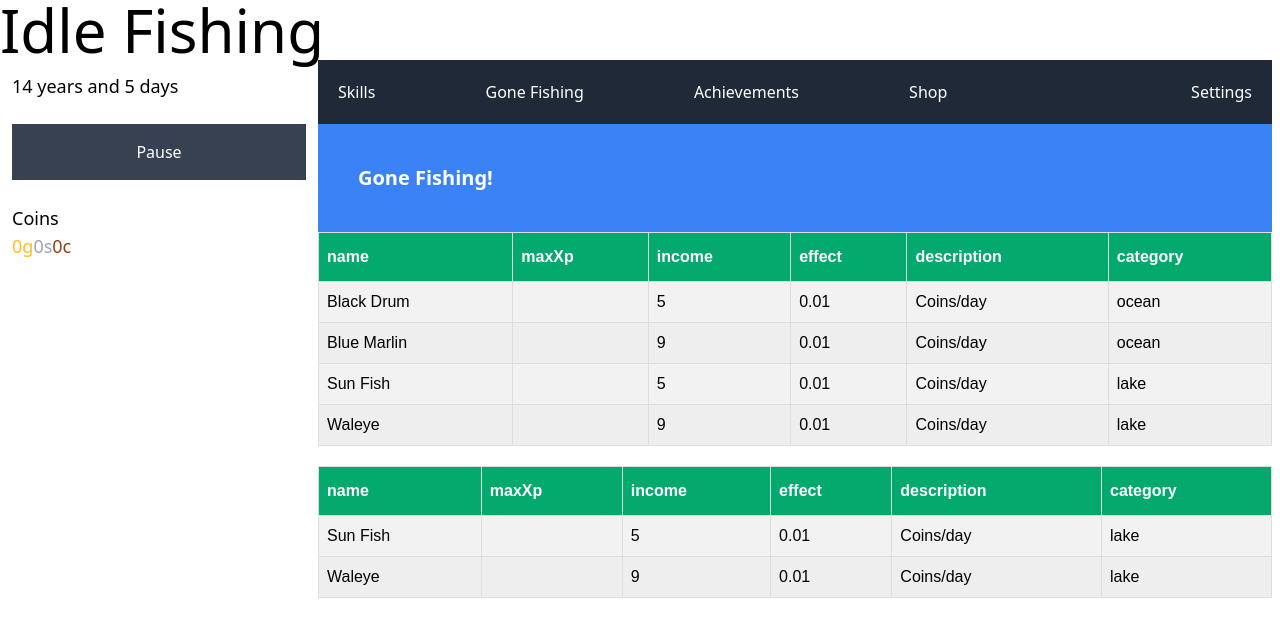
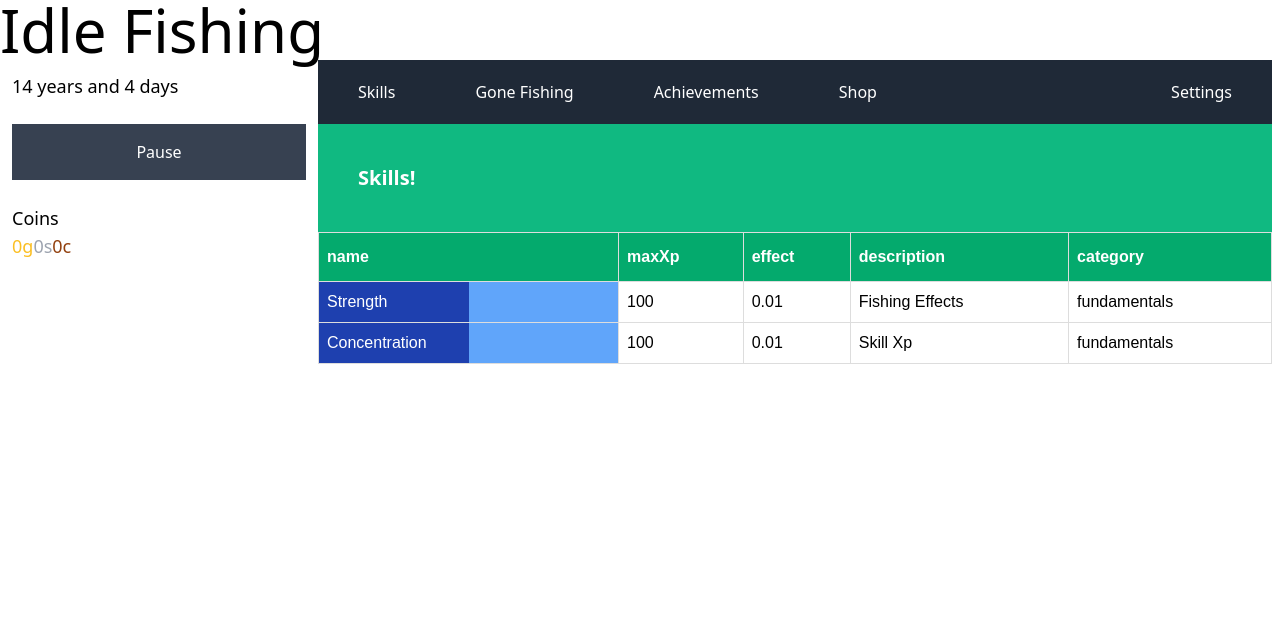
Before and after one commit to Landon345/Idle-Fishing, a Svelte app: page / in a window 1280 px wide. Shown: the top 636 px of the page. Built offline with nearby package versions, Linux system fonts and the light colour scheme.

Commit message:
saving working now with maps

```diff
--- a/src/App.svelte
+++ b/src/App.svelte
@@ -7,12 +7,12 @@
 	import Settings from "src/tabs/Settings.svelte";
 
 	import {calculatedAge, createData, loadGameData, saveGameData, update, togglePause} from "./functions";
-	import {boatBaseData, fishBaseData, GameData, itemBaseData, skillBaseData} from "./gameData";
+	import {boatBaseData, fishBaseData, GameData, itemBaseData, skillBaseData, updateSpeed} from "./gameData";
 	import {onMount } from "svelte";
 
 
 	type Tab = "goneFishing" | "skills" | "shop" | "achievements" | "settings";
-	let selectedTab: Tab = "goneFishing";
+	let selectedTab: Tab = "skills";
 	let gameData: GameDataType = GameData;
 
 
@@ -25,7 +25,7 @@
 			update()
 		}
 	}
-	const masterInterval: number = window.setInterval(updateGame, 1000)
+	const masterInterval: number = window.setInterval(updateGame, 1000 / updateSpeed)
 	const saveInterval: number = window.setInterval(saveGameData, 3000)
 
 	const selectTab = (selected: Tab) => {
@@ -71,16 +71,14 @@
 
 		<div class="flex flex-col mr-2 w-3/4 overflow-x-auto">
 
-			<div class="flex flex-row bg-gray-800 text-white p-5">
-				<div class="flex flex-row justify-between w-2/3">
-					<button on:click={() => selectTab("skills")}>Skills</button>
-					<button on:click={() => selectTab("goneFishing")}>Gone Fishing</button>
-					<button on:click={() => selectTab("achievements")}>Achievements</button>
-					<button on:click={() => selectTab("shop")}>Shop</button>
+			<div class="flex flex-row bg-gray-800 text-white justify-between">
+				<div class="flex flex-row">
+					<button class="btn" on:click={() => selectTab("skills")}>Skills</button>
+					<button class="btn" on:click={() => selectTab("goneFishing")}>Gone Fishing</button>
+					<button class="btn" on:click={() => selectTab("achievements")}>Achievements</button>
+					<button class="btn" on:click={() => selectTab("shop")}>Shop</button>
 				</div>
-				<div class="flex justify-end w-1/3" >
-					<button on:click={() => selectTab("settings")}>Settings</button>
-				</div>
+				<button class="btn" on:click={() => selectTab("settings")}>Settings</button>
 			</div>
 
 			<div class="flex flex-col">
@@ -108,10 +106,20 @@
 	@tailwind components;
 	@tailwind utilities;
 
-	tr:nth-child(even){background-color: #f2f2f2;}
-	tr:nth-child(odd){background-color: #eee;}
+	.btn {
+		@apply hover:bg-gray-900 py-5 px-10
+	}
+
+	/* tr:nth-child(even){background-color: #f2f2f2;}
+	tr:nth-child(odd){background-color: #eee;} */
 
 	tr:hover {background-color: #ddd;}
 
-
+    tr{
+        border-bottom: 1px solid #ddd
+    }
+	td{
+		border: 1px solid #ddd;
+        padding: 8px;;
+	}
 </style>
--- a/src/components/Table.svelte
+++ b/src/components/ProgressTable.svelte
@@ -1,12 +1,16 @@
 <script lang="ts">
-    import TableBar from "src/components/TableBar.svelte";
-    import type {GameDataType} from "src/Entities";
+    import TableBar from "src/components/ProgressTableBar.svelte";
+    import type {Bases, GameDataType} from "src/Entities";
 import Achievements from "src/tabs/Achievements.svelte";
 
     let keys = {};
     export let gameData: GameDataType;
 
-    export let tableInfo = []
+    export let tableInfo: Bases[] = [];
+
+    // headers I need:
+    // ["Fundamentals", "Level", "Effect", "Xp/day", "Xp left", "Max Level"]
+    // ["Ocean", "Level", "Income/day", "Effect", "Xp/day", "Xp left", "Max Level"]
 
     const grabHeaders = (): string[] => {
         return tableInfo.length == 0 ? [] : Object.keys(tableInfo[0]);
@@ -21,7 +25,7 @@ import Achievements from "src/tabs/Achievements.svelte";
     </tr>
     {#each tableInfo as bar}
 
-        <TableBar barInfo={{...bar}}/>
+        <TableBar barInfo={{...bar}} />
 
     {/each}
 </table>
--- /dev/null
+++ b/src/components/ProgressTableBar.svelte
@@ -0,0 +1,23 @@
+<script lang="ts">
+    import {selectCurrent} from "src/functions";
+    import XpBar from "src/components/XpBar.svelte";
+    export let barInfo: any;
+
+</script>
+
+<tr class="cursor-pointer" on:click={() => selectCurrent(barInfo)}>
+    {#each Object.values(barInfo) as value, idx }
+        {#if idx == 0}
+            <XpBar value={value}/>
+        {:else}
+            <td>{value}</td>
+        {/if}
+    {/each}
+</tr>
+
+
+<style>
+
+
+
+</style>
--- a/src/components/TableBar.svelte
+++ /dev/null
@@ -1,28 +0,0 @@
-<script lang="ts">
-
-    export let barInfo: any;
-
-</script>
-
-<tr >
-    {#each Object.values(barInfo) as value, idx }
-        {#if idx == 1}
-            <td>
-
-            </td>
-        {:else}
-            <td>{value}</td>
-        {/if}
-    {/each}
-</tr>
-
-
-<style>
-    tr{
-        border-bottom: 1px solid #ddd
-    }
-	td{
-		border: 1px solid #ddd;
-        padding: 8px;;
-	}
-</style>
--- a/src/components/XpBar.svelte
+++ b/src/components/XpBar.svelte
@@ -0,0 +1,28 @@
+<script lang="ts">
+    export let value;
+</script>
+
+<td class="bar bg-blue-400">
+    <div class="text-top">
+        {value}
+    </div>
+    <div class="progress bg-blue-800" style="width: {50}%; height: 100%;"></div>
+</td>
+
+<style>
+    .bar{
+        position: relative;
+        width: 300px;
+        color: white;
+    }
+    .progress {
+        position: absolute;
+        top: 0;
+        left: 0;
+        z-index: 2;
+    }
+    .text-top{
+        position:relative;
+        z-index: 3;
+    }
+</style>
--- a/src/functions.ts
+++ b/src/functions.ts
@@ -8,7 +8,6 @@ import type {
   ItemBaseData,
   SkillBaseData,
 } from "src/Entities";
-import { identity } from "svelte/internal";
 import {
   Fishing,
   Skill,
@@ -34,23 +33,70 @@ import {
   tempData,
   setGameData,
   boatBaseData,
+  updateSpeed,
 } from "./gameData";
 
-export function togglePause() {
-  GameData.paused = !GameData.paused;
-}
+export const togglePause = () => (GameData.paused = !GameData.paused);
+export const daysToYears = (days: number) => Math.floor(days / 365);
+export const days = (day) => Math.floor(day % 365);
 
 export function calculatedAge(day: number): string {
-  return `${14 + Math.floor(day / 365)} years and ${day % 365} days`;
+  return `${14 + daysToYears(day)} years and ${days(day)} days`;
 }
 
 export function getBaseLog(x, y) {
   return Math.log(y) / Math.log(x);
 }
 
-export function daysToYears(days) {
-  let years = Math.floor(days / 365);
-  return years;
+export function addMultipliers() {
+  GameData.fishingData.forEach((task, id) => {});
+  GameData.skillsData.forEach((skill, id) => {});
+}
+
+export function selectCurrent(entity: Bases) {
+  if ("income" in entity) {
+    GameData.currentlyFishing = GameData.fishingData.get(entity.name);
+  } else if ("maxXp" in entity) {
+    GameData.currentSkill = GameData.skillsData.get(entity.name);
+  } else if ("bought" in entity) {
+    // check if able to purchase
+    // then set bought to true
+    let boat = GameData.boatData.get(entity.name).baseData;
+    if (boat.price < GameData.coins) {
+      GameData.coins -= boat.price;
+      boat.bought = true;
+      GameData.boatData.set(boat.name, new Boat(boat));
+    }
+  } else {
+    let misc = GameData.itemData.get(entity.name);
+    if (GameData.currentMisc.includes(misc)) {
+      for (let i = 0; i < GameData.currentMisc.length; i++) {
+        if (GameData.currentMisc[i] == misc) {
+          GameData.currentMisc.splice(i, 1);
+        }
+      }
+    } else {
+      GameData.currentMisc.push(misc);
+    }
+  }
+}
+
+export function setSkill(skillName: string): void {
+  GameData.currentSkill = GameData.skillsData.get(skillName);
+}
+
+export function setFishing(fishName: string): void {
+  GameData.currentlyFishing = GameData.fishingData.get(fishName);
+}
+
+export function applySkillData(baseSkill: SkillBaseData): SkillBaseData {
+  const skill = GameData.skillsData.get(baseSkill.name);
+
+  return baseSkill;
+}
+
+export function applySpeed(value: number) {
+  return value / updateSpeed;
 }
 
 export function getCategoryFromEntityName(categoryType, entityName) {
@@ -71,13 +117,8 @@ export function getNextEntity(data, categoryType, entityName) {
   return nextEntity;
 }
 
-export function getDay() {
-  let day = Math.floor(GameData.day - daysToYears(GameData.day) * 365);
-  return day;
-}
-
 export function increaseDays() {
-  let increase = 1;
+  let increase = applySpeed(1);
   GameData.day += increase;
 }
 
@@ -139,6 +180,59 @@ export function replaceSaveDict(dict, saveDict) {
   }
 }
 
+export function replaceSavedItems(
+  map: Map<string, Item>,
+  saveMap: Map<string, Item>
+) {
+  map.forEach((val, key) => {
+    let { baseData, expenseMultipliers } = saveMap.get(key);
+    saveMap.set(key, new Item(baseData, expenseMultipliers));
+  });
+  return saveMap;
+}
+export function replaceSavedBoats(
+  map: Map<string, Boat>,
+  saveMap: Map<string, Boat>
+) {
+  map.forEach((val, key) => {
+    let { baseData } = saveMap.get(key);
+    saveMap.set(key, new Boat(baseData));
+  });
+  return saveMap;
+}
+
+export function replaceSavedFishing(
+  map: Map<string, Fishing>,
+  saveMap: Map<string, Fishing>
+) {
+  map.forEach((val, key) => {
+    let { baseData, level, maxLevel, xp, xpMultipliers, incomeMultipliers } =
+      saveMap.get(key);
+    saveMap.set(
+      key,
+      new Fishing(
+        baseData,
+        level,
+        maxLevel,
+        xp,
+        xpMultipliers,
+        incomeMultipliers
+      )
+    );
+  });
+  return saveMap;
+}
+export function replaceSavedSkills(
+  map: Map<string, Skill>,
+  saveMap: Map<string, Skill>
+) {
+  map.forEach((val, key) => {
+    let { baseData, level, maxLevel, xp, xpMultipliers } = saveMap.get(key);
+    saveMap.set(key, new Skill(baseData, level, maxLevel, xp, xpMultipliers));
+  });
+  return saveMap;
+}
+
 export function createData(
   data: Map<string, Classes>,
   baseData: Map<string, Bases>
@@ -150,10 +244,8 @@ export function createData(
 
 export function createEntity(data: Map<string, Classes>, entity: Bases) {
   if ("income" in entity) {
-    GameData.fishingData.set(entity.name, new Fishing(entity));
-    console.log(`GameData.fishingData`, GameData.fishingData);
+    data.set(entity.name, new Fishing(entity));
   } else if ("maxXp" in entity) {
-    console.log(`entitiy skill`, entity);
     data.set(entity.name, new Skill(entity));
   } else if ("bought" in entity) {
     data.set(entity.name, new Boat(entity));
@@ -183,8 +275,6 @@ function reviver(key, value) {
 
 export function saveGameData() {
   if (!GameData.paused) {
-    console.log(`GameData`, GameData.fishingData);
-    console.log(`JSON.stringify(GameData)`, JSON.stringify(GameData, replacer));
     localStorage.setItem("GameDataSave", JSON.stringify(GameData, replacer));
   }
 }
@@ -195,9 +285,14 @@ export function loadGameData() {
   if (GameDataSave !== null) {
     replaceSaveDict(GameData, GameDataSave);
     replaceSaveDict(GameData.requirements, GameDataSave.requirements);
-    replaceSaveDict(GameData.fishingData, GameDataSave.fishingData);
-    replaceSaveDict(GameData.skillsData, GameDataSave.skillsData);
-    replaceSaveDict(GameData.itemData, GameDataSave.itemData);
+    replaceSavedFishing(GameData.fishingData, GameDataSave.fishingData);
+    replaceSavedSkills(GameData.skillsData, GameDataSave.skillsData);
+    GameDataSave.itemData = replaceSavedItems(
+      GameData.itemData,
+      GameDataSave.itemData
+    );
+
+    console.log(`GameDataSave`, GameDataSave);
 
     setGameData(GameDataSave);
   }
--- a/src/tabs/GoneFishing.svelte
+++ b/src/tabs/GoneFishing.svelte
@@ -1,25 +1,22 @@
 <script lang="ts">
     import type {GameDataType} from "src/Entities";
-    import Table from "src/components/Table.svelte";
+    import ProgressTable from "src/components/ProgressTable.svelte";
     import type { Boat, Fishing, Item, Skill } from "src/classes";
     import type { FishBaseData } from "src/Entities";
     export let gameData: GameDataType;
 
 
     const makeTableInfo = (fishingData: Map<string, Fishing>) => {
-        let table = [];
+        let table: FishBaseData[] = [];
         fishingData.forEach((fishData, id) => {
-            console.log(`fishData`, fishData)
             let baseData = fishData.baseData;
             table.push(baseData)
         })
-        console.log(`table`, table)
         return table;
     }
 
-    console.log(`gameData.fishingData`, gameData.fishingData)
     let tableInfo = makeTableInfo(gameData.fishingData)
-    let tableInfo1 = tableInfo;
+    let tableInfo1 = tableInfo.filter(data => data.category == "ocean");
     let tableInfo2 = tableInfo.filter(data => data.category == "lake")
     let tableInfo3 = tableInfo.filter(data => data.category == "river")
 
@@ -27,8 +24,8 @@
 
 <div class="bg-gray-white w-full h-full">
     <p class="p-10 bg-blue-500 text-white text-xl font-bold w-full">Gone Fishing!</p>
-    <Table gameData={{...gameData}} tableInfo={tableInfo1} />
-    <Table gameData={{...gameData}} tableInfo={tableInfo2} />
-    <Table gameData={{...gameData}} tableInfo={tableInfo3} />
+    <ProgressTable gameData={{...gameData}} tableInfo={tableInfo1} />
+    <ProgressTable gameData={{...gameData}} tableInfo={tableInfo2} />
+    <ProgressTable gameData={{...gameData}} tableInfo={tableInfo3} />
 
 </div>
--- a/src/tabs/Skills.svelte
+++ b/src/tabs/Skills.svelte
@@ -1,9 +1,27 @@
 <script lang="ts">
-    import type {GameDataType} from "src/Entities";
+    import type {GameDataType, SkillBaseData} from "src/Entities";
+    import ProgressTable from "src/components/ProgressTable.svelte";
+    import {applySkillData} from "src/functions";
+    import type { Boat, Item, Skill } from "src/classes";
     export let gameData: GameDataType;
+
+
+    const makeTableInfo = (skillData: Map<string, Skill>) => {
+        let table: SkillBaseData[] = [];
+        skillData.forEach((skillData, id) => {
+            let baseData = applySkillData(skillData.baseData);
+            table.push(baseData)
+        })
+        return table;
+    }
+
+    let tableInfo = makeTableInfo(gameData.skillsData)
+    let tableInfo1 = tableInfo.filter(data => data.category == "fundamentals");
 
 </script>
 
-<div class="bg-red-300 w-1/2 h-full">
-    <p class="p-10 bg-white">Skills!</p>
+<div class="bg-gray-white w-full h-full">
+    <p class="p-10 bg-green-500 text-white text-xl font-bold w-full">Skills!</p>
+    <ProgressTable gameData={{...gameData}} tableInfo={tableInfo1} />
+
 </div>
```
Also changed, not shown: src/classes.ts (+35 -26 lines).
